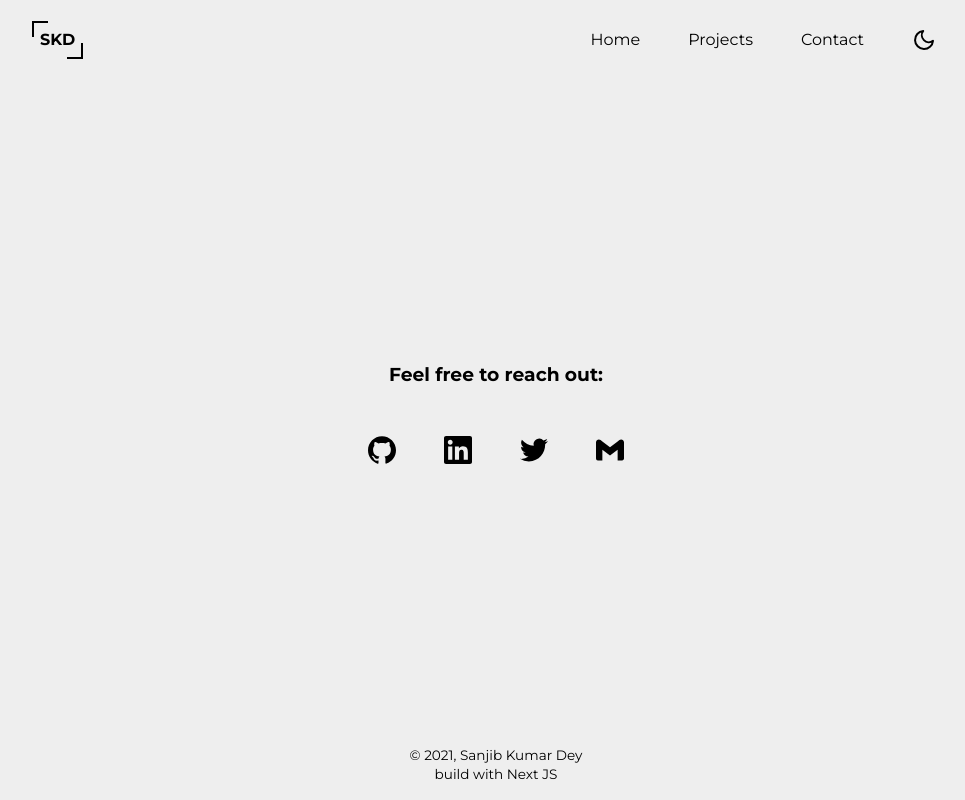
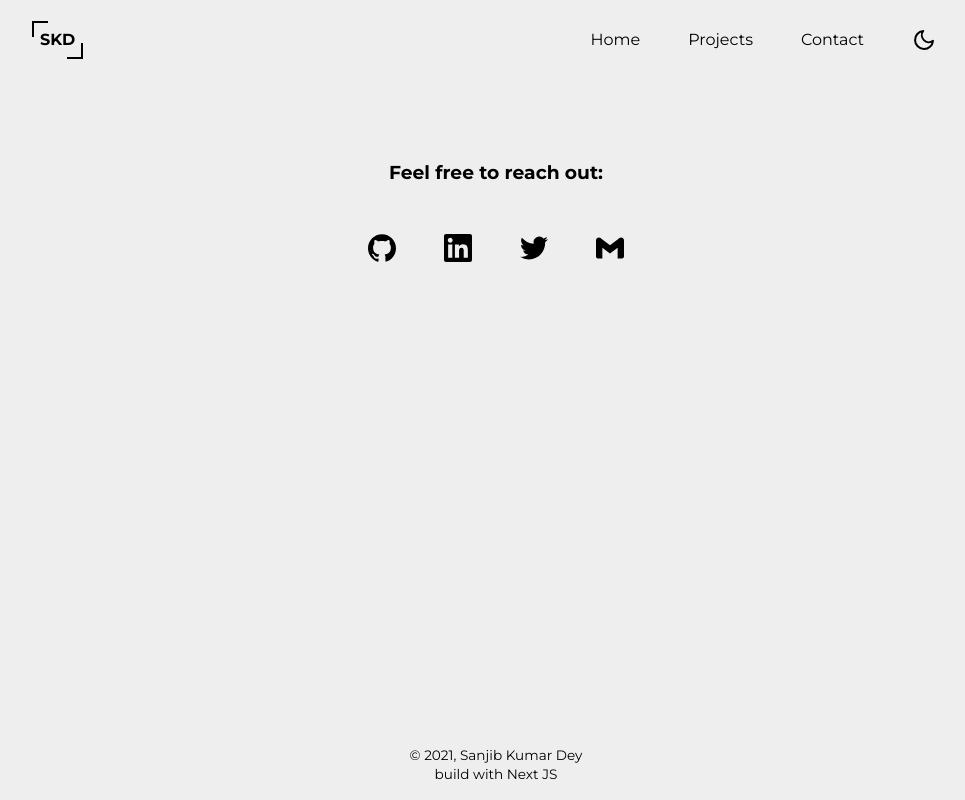
Before and after one commit to sanjibdey104/portfolio-v1, a Next.js app: page /contact in a window 1280 px wide. Shown: the whole page, without its empty margins (144-1109 px from the left). Built offline with nearby package versions, Linux system fonts and the light colour scheme.

Commit message:
style: contact page layout fix

```diff
--- a/pages/contact.js
+++ b/pages/contact.js
@@ -3,10 +3,12 @@ import { SiLinkedin, SiGithub, SiTwitter, SiGmail } from "react-icons/si";
 import styled from "styled-components";
 
 const ContactSection = styled.section`
+  margin-top: 3rem;
   display: flex;
   flex-direction: column;
   align-items: center;
   justify-content: flex-start;
+  flex-grow: 1;
   gap: 3rem;
 `;
 
```
